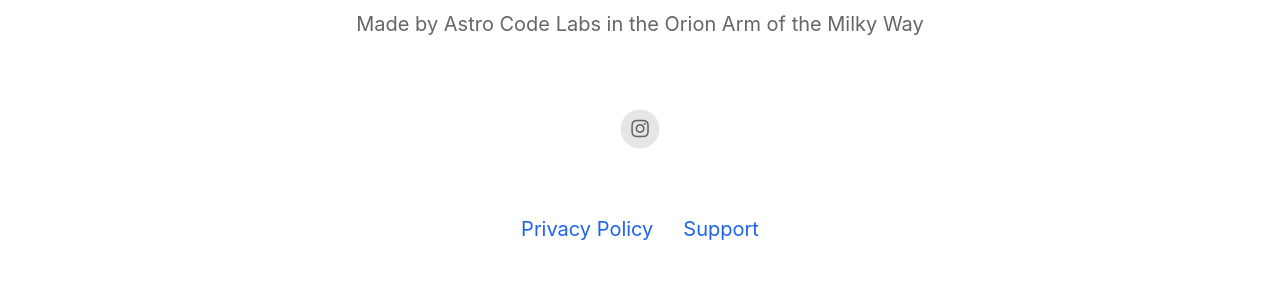
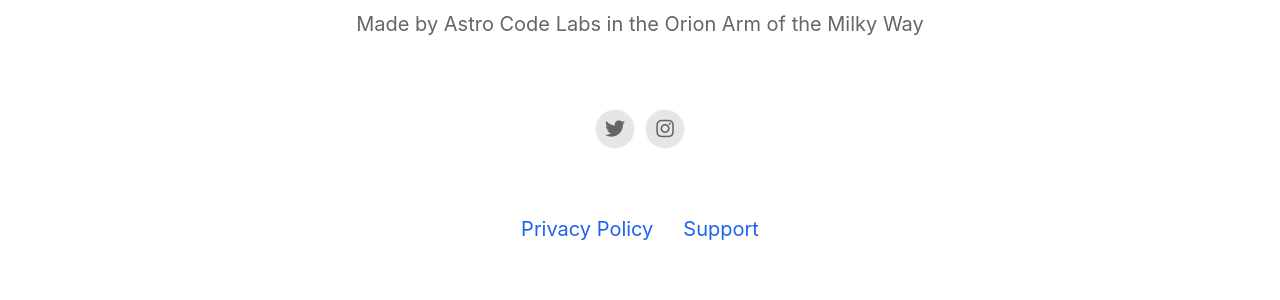
Before and after one commit to AstroCodeLabs/astrocodelabs.github.io, a Jekyll site: the page built from index.html, in a window 1280 px wide. Shown: the part 1745-2045 px from the top of the page. Built offline with Jekyll 4.4.1, drawn with Linux system fonts in a browser that asks for light colours; nearby versions of some CDN libraries.

Commit message:
Update footer.html
added YT code

```diff
--- a/_includes/footer.html
+++ b/_includes/footer.html
@@ -33,6 +33,15 @@
 
 		{% if site.twitter_username %}
 			<a href="https://twitter.com/{{ site.twitter_username }}">
+				<span class="fa-stack fa-1x">
+					<i class="socialIconBack fas fa-circle fa-stack-2x"></i>
+					<i class="socialIconTop fab fa-twitter fa-stack-1x"></i>
+				</span>
+			</a>
+		{% endif %}
+
+		{% if site.youtube_username %}
+			<a href="https://youtube.com/@{{ site.youtube_username }}">
 				<span class="fa-stack fa-1x">
 					<i class="socialIconBack fas fa-circle fa-stack-2x"></i>
 					<i class="socialIconTop fab fa-twitter fa-stack-1x"></i>
```
